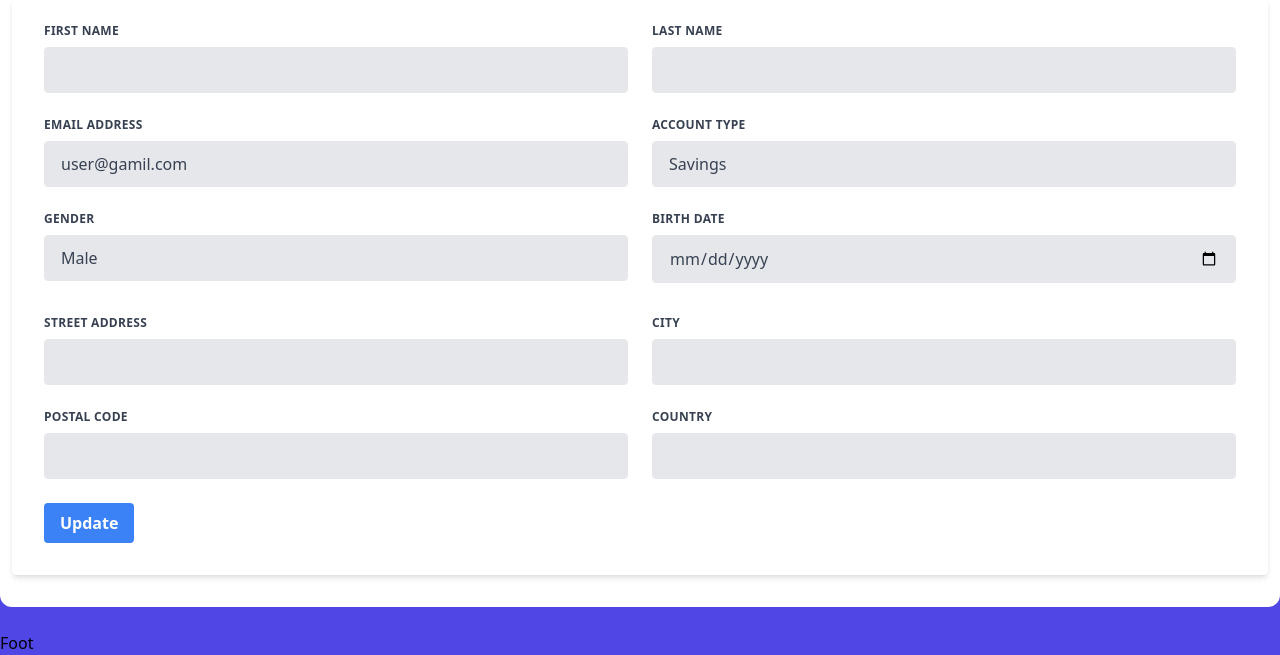
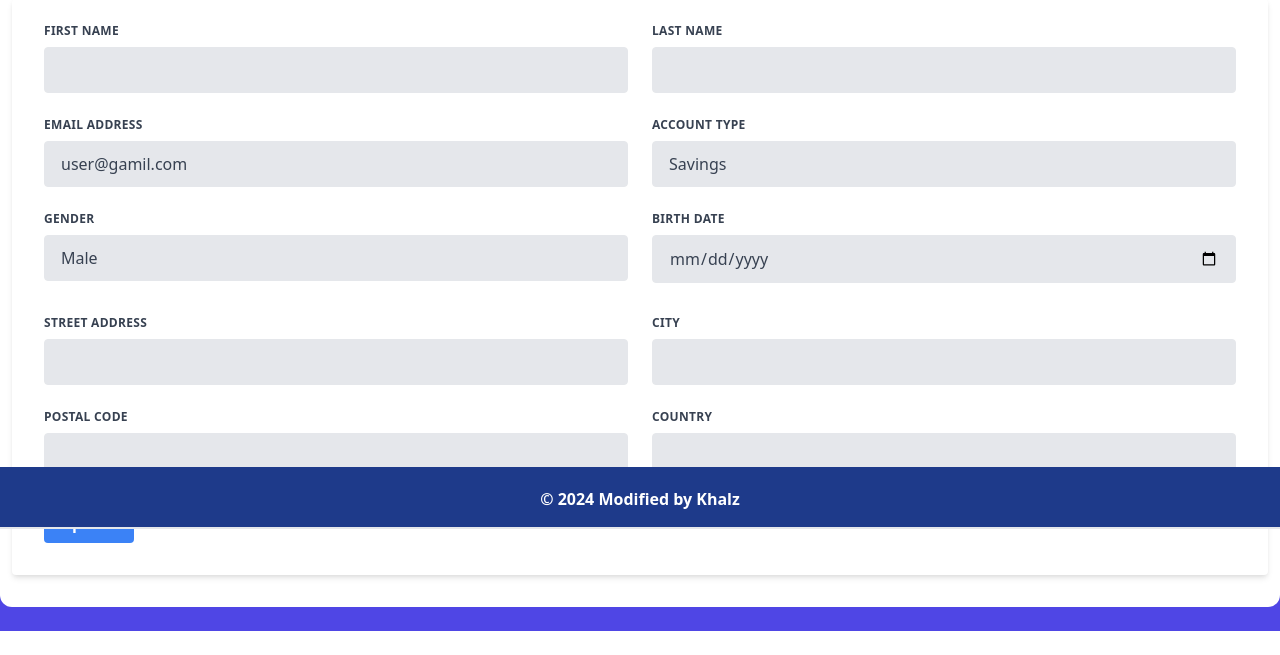
Before and after one commit to KsKarim7/Swiss_Bank, a Django app: page /accounts/profile/ in a window 1280 px wide. Shown: the part 271-926 px from the top of the page. After the commit the page ends 902 px from the top, so only its background shows below. Run offline with Django 5.2, Linux system fonts and the light colour scheme; a user stored in the database is signed in; data comes from the database, SQL or seed files in the repository; both versions use the stored data as it was after the commit.

Commit message:
Errors Resolved and Footer added

```diff
--- a/core/templates/footer.html
+++ b/core/templates/footer.html
@@ -1,11 +1,11 @@
-<!DOCTYPE html>
-<html lang="en">
-<head>
-    <meta charset="UTF-8">
-    <meta name="viewport" content="width=device-width, initial-scale=1.0">
-    <title>Document</title>
-</head>
-<body>
-    <h1>Foot</h1>
-</body>
-</html>
+<footer class="footer bg-blue-900 text-white relative border-b-2 mt-10">
+    <div class="container mx-auto px-6">
+        <div class="mt-5 flex flex-col items-center">
+            <div class="sm:w-2/3 text-center py-0 pb-2">
+                <p class="text-md text-white font-bold mb-2">
+                    © {% now "Y" %} Modified by Khalz
+                </p>
+            </div>
+        </div>
+    </div>
+</footer>
--- a/transactions/forms.py
+++ b/transactions/forms.py
@@ -8,7 +8,7 @@
         fields = ['amount', 'transaction_type']
     def __init__(self, *args, **kwargs):
         self.account = kwargs.pop('account')
-        super.__init__(*args, **kwargs)
+        super().__init__(*args, **kwargs)
         self.fields['transaction_type'].disabled = True
         self.fields['transaction_type'].widget = forms.HiddenInput()
 
--- a/transactions/models.py
+++ b/transactions/models.py
@@ -2,8 +2,6 @@
 from accounts.models import UserBankAccount
 # Create your models here.
 from .constants import TRANSACTION_TYPE
-
-# Create your models here.
 
 class Transaction(models.Model):
     account = models.ForeignKey(UserBankAccount, related_name = 'transactions', on_delete = models.CASCADE)
```
Also changed, not shown: transactions/views.py (+13 -13 lines), db.sqlite3.
